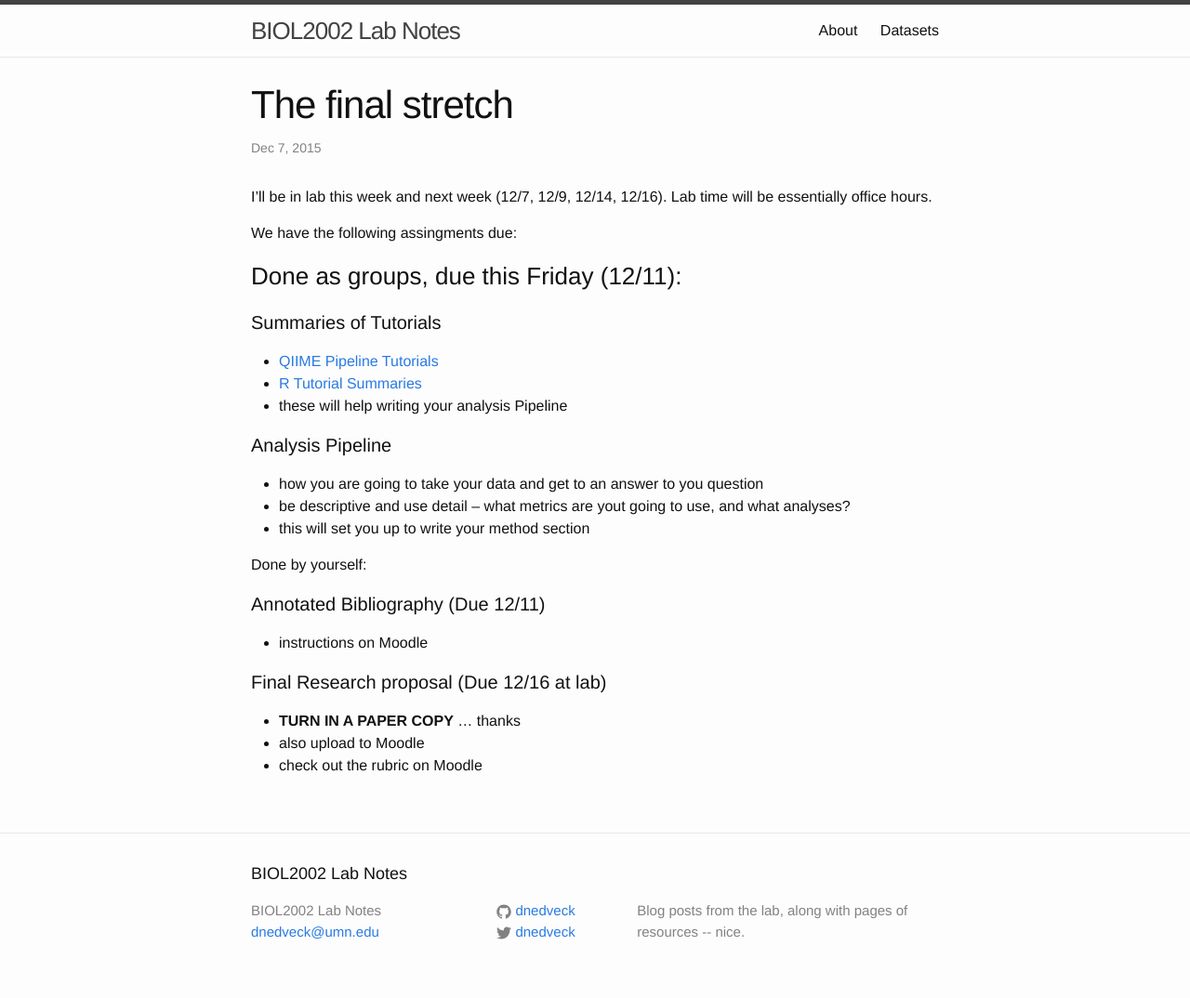
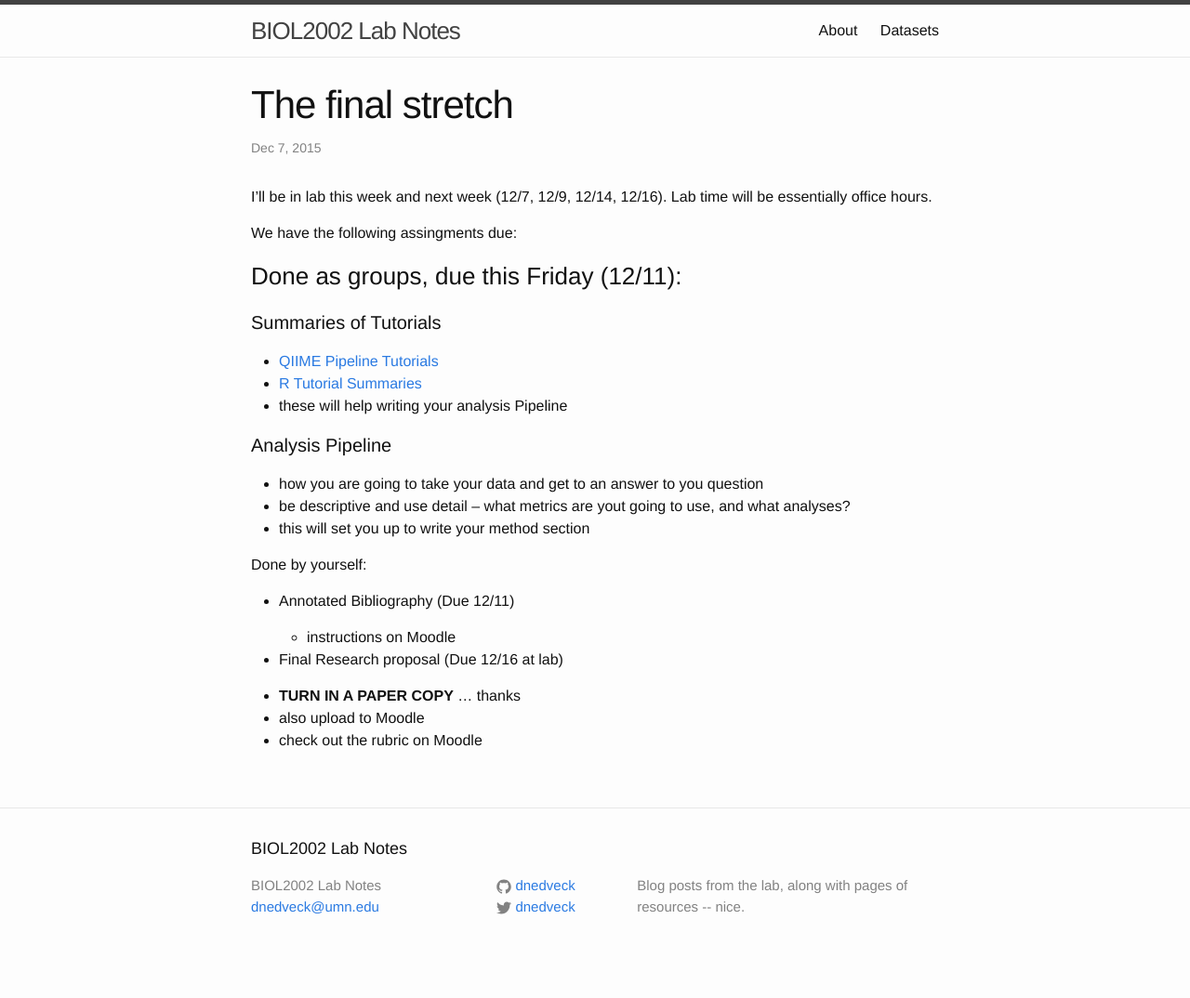
Before and after one commit to dnedveck/biol2002, a Jekyll site: the page built from _posts/2015-12-07-the-final-stretch.md, in a window 1280 px wide. Shown: the whole page at 93% size. Built offline with Jekyll 4.4.1, drawn with Linux system fonts in a browser that asks for light colours; after the commit the page ends 1047 px from its top, so only the background shows below that.

Commit message:
fixed layout

```diff
--- a/_posts/2015-12-07-the-final-stretch.md
+++ b/_posts/2015-12-07-the-final-stretch.md
@@ -29,12 +29,12 @@ We have the following assingments due:
 
 Done by yourself:
 
-#### Annotated Bibliography (Due 12/11)
+- Annotated Bibliography (Due 12/11)
 
- - instructions on Moodle
+  - instructions on Moodle
 
-####  Final Research proposal (Due 12/16 at lab)
+-  Final Research proposal (Due 12/16 at lab)
 
- - **TURN IN A PAPER COPY** ... thanks
- - also upload to Moodle
- - check out the rubric on Moodle
+  - **TURN IN A PAPER COPY** ... thanks
+  - also upload to Moodle
+  - check out the rubric on Moodle
```
